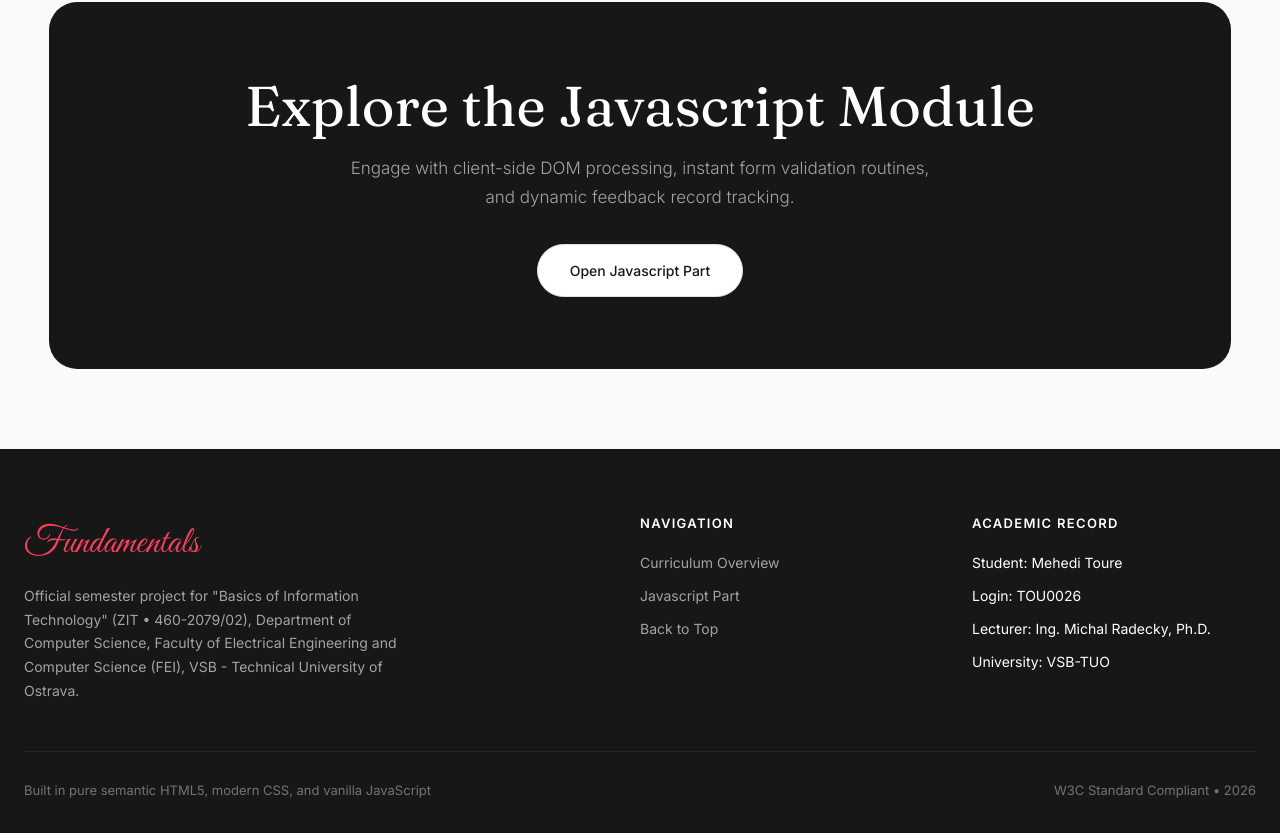
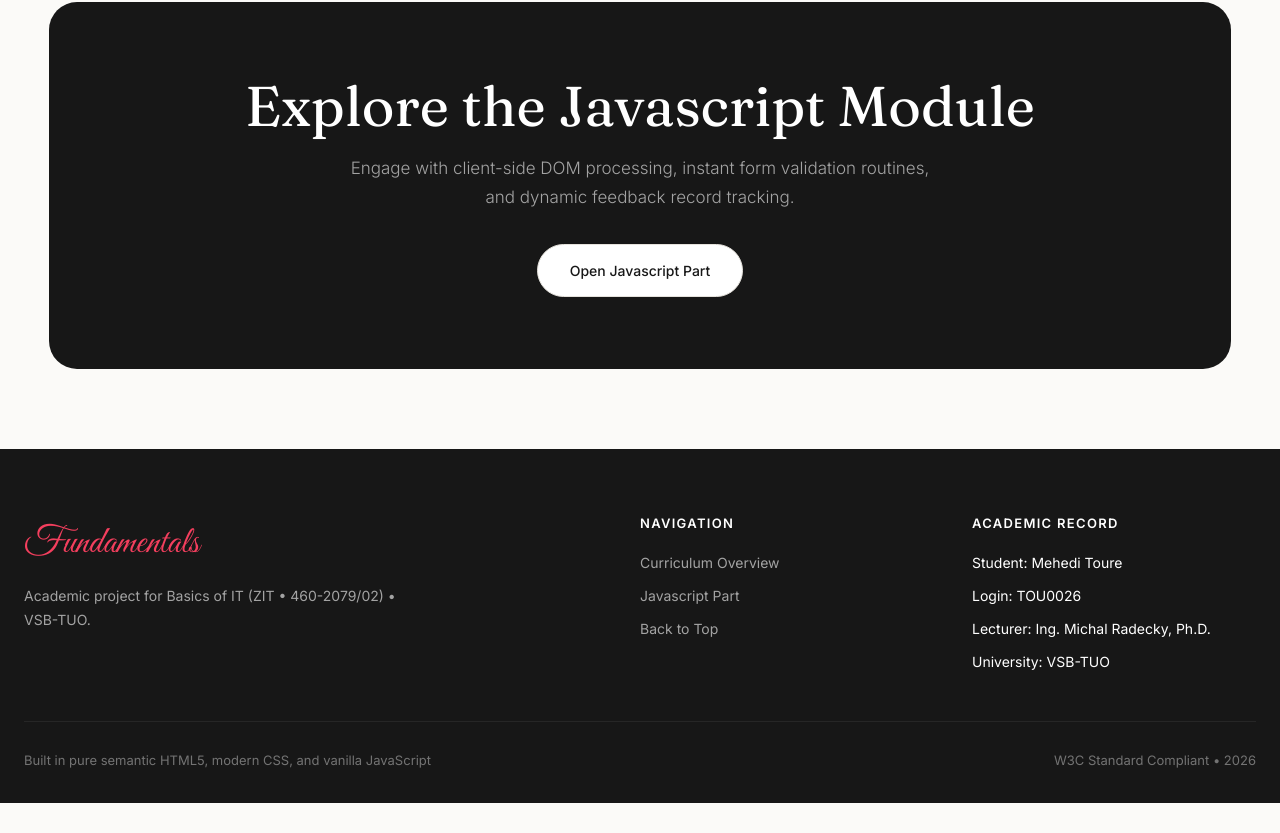
Before and after one commit to MehediT/zit-web-project, a plain HTML site: page index.html in a window 1280 px wide. Shown: the part 2577-3410 px from the top of the page. After the commit the page ends 3380 px from the top, so only its background shows below. Drawn offline with nearby package versions, Linux system fonts and the light colour scheme.

Commit message:
style: shorten footer academic description

```diff
--- a/index.html
+++ b/index.html
@@ -240,9 +240,7 @@
       <div>
         <span class="footer-brand-script">Fundamentals</span>
         <p class="footer-desc">
-          Official semester project for "Basics of Information Technology" (ZIT &bull; 460-2079/02), Department of
-          Computer Science, Faculty of Electrical Engineering and Computer Science (FEI), VSB - Technical University of
-          Ostrava.
+          Academic project for Basics of IT (ZIT &bull; 460-2079/02) &bull; VSB-TUO.
         </p>
       </div>
 
```
Also changed, not shown: interactive.html (+1 -1 lines).
